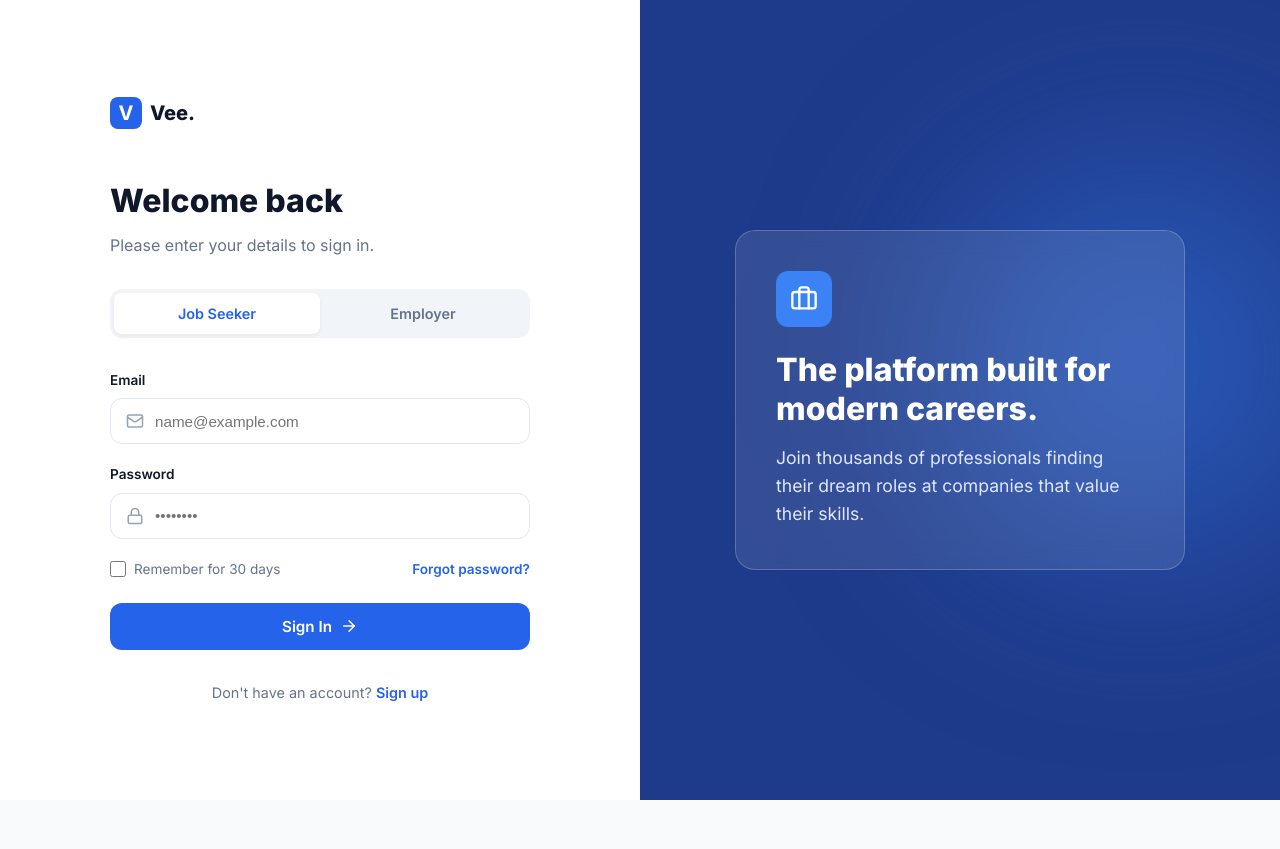
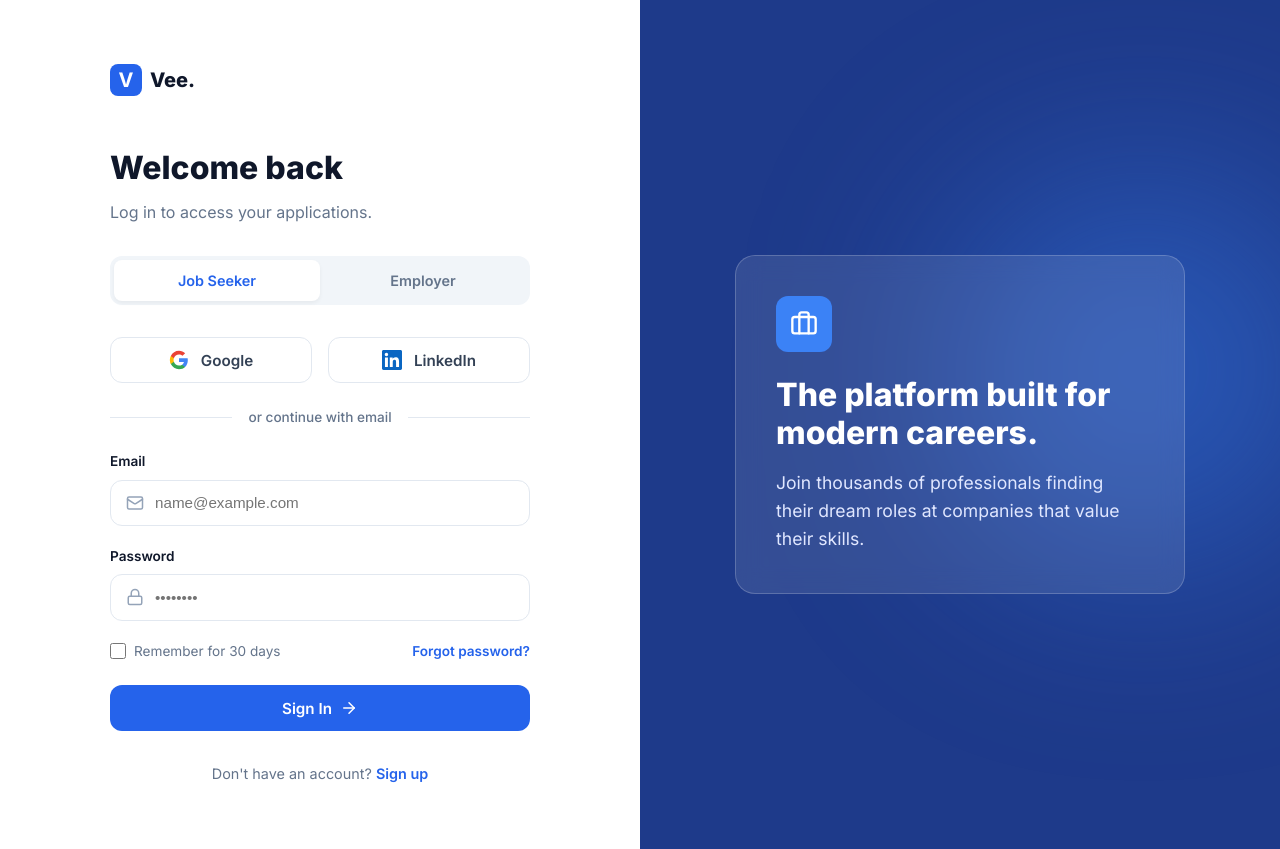
Before and after one commit to viipzy/VEE-JOB-BOARD, a React (Vite) app in the folder Job-Board/: page /login in a window 1280 px wide. Before the commit the page ends 800 px from the top, so only its background shows below. Built offline with nearby package versions, Linux system fonts and the light colour scheme.

Commit message:
fixing login page

```diff
--- a/Job-Board/src/index.css
+++ b/Job-Board/src/index.css
@@ -538,3 +538,65 @@ button { cursor: pointer; border: none; font-family: inherit; }
   max-width: 450px;
   color: white;
 }
+
+/* --- 8. Social Login Elements --- */
+.social-login-group {
+  display: flex;
+  flex-direction: column;
+  gap: 1rem;
+  margin-bottom: 1.5rem;
+}
+
+@media (min-width: 640px) {
+  .social-login-group {
+    flex-direction: row;
+  }
+}
+
+.social-btn {
+  flex: 1;
+  display: flex;
+  align-items: center;
+  justify-content: center;
+  gap: 0.75rem;
+  background-color: white;
+  border: 1px solid #e2e8f0;
+  border-radius: 12px;
+  padding: 0.75rem;
+  font-size: 0.95rem;
+  font-weight: 600;
+  color: #334155;
+  transition: all 0.2s ease;
+}
+
+.social-btn:hover {
+  background-color: #f8fafc;
+  border-color: #cbd5e1;
+  box-shadow: 0 2px 4px rgba(0, 0, 0, 0.02);
+  transform: translateY(-1px);
+}
+
+.auth-divider {
+  display: flex;
+  align-items: center;
+  text-align: center;
+  margin-bottom: 1.5rem;
+  color: #64748b;
+  font-size: 0.85rem;
+  font-weight: 500;
+}
+
+.auth-divider::before,
+.auth-divider::after {
+  content: '';
+  flex: 1;
+  border-bottom: 1px solid #e2e8f0;
+}
+
+.auth-divider:not(:empty)::before {
+  margin-right: 1rem;
+}
+
+.auth-divider:not(:empty)::after {
+  margin-left: 1rem;
+}
--- a/Job-Board/src/pages/public/Login.jsx
+++ b/Job-Board/src/pages/public/Login.jsx
@@ -2,7 +2,7 @@ import { useState } from "react";
 import { useDispatch } from "react-redux";
 import { useNavigate, Link } from "react-router-dom";
 import { Briefcase, Mail, Lock, ArrowRight } from "lucide-react";
-// import { loginSuccess } from '../../store/authSlice'; // Uncomment when authSlice is ready
+// import { loginSuccess } from '../../store/authSlice';
 
 const Login = () => {
   const [role, setRole] = useState("candidate");
@@ -13,7 +13,6 @@ const Login = () => {
   const handleLogin = (e) => {
     e.preventDefault();
 
-    // Simulate API authentication payload
     const userPayload = {
       id: Math.random().toString(36).substr(2, 9),
       name: email.split("@")[0] || "User",
@@ -21,15 +20,19 @@ const Login = () => {
       role: role,
     };
 
-    // dispatch(loginSuccess(userPayload)); // Uncomment when authSlice is ready
+    // dispatch(loginSuccess(userPayload));
     console.log("Logged in as:", userPayload);
 
-    // Route to appropriate dashboard
     if (role === "employer") {
       navigate("/employer/dashboard");
     } else {
       navigate("/candidate/dashboard");
     }
+  };
+
+  const handleSocialLogin = (provider) => {
+    console.log(`Initiating ${provider} login for ${role}...`);
+    // Future integration for Firebase/NextAuth/OAuth goes here
   };
 
   return (
@@ -43,7 +46,10 @@ const Login = () => {
           </Link>
 
           <h1 className="auth-title">Welcome back</h1>
-          <p className="auth-subtitle">Please enter your details to sign in.</p>
+          <p className="auth-subtitle">
+            Log in to access your{" "}
+            {role === "candidate" ? "applications" : "dashboard"}.
+          </p>
 
           {/* Role Toggle */}
           <div className="role-toggle">
@@ -62,6 +68,63 @@ const Login = () => {
               Employer
             </button>
           </div>
+
+          {/* Social Login Buttons */}
+          <div className="social-login-group">
+            <button
+              type="button"
+              onClick={() => handleSocialLogin("Google")}
+              className="social-btn"
+            >
+              <svg
+                width="20"
+                height="20"
+                viewBox="0 0 24 24"
+                fill="none"
+                xmlns="http://www.w3.org/2000/svg"
+              >
+                <path
+                  d="M22.56 12.25c0-.78-.07-1.53-.2-2.25H12v4.26h5.92c-.26 1.37-1.04 2.53-2.21 3.31v2.77h3.57c2.08-1.92 3.28-4.74 3.28-8.09z"
+                  fill="#4285F4"
+                />
+                <path
+                  d="M12 23c2.97 0 5.46-.98 7.28-2.66l-3.57-2.77c-.98.66-2.23 1.06-3.71 1.06-2.86 0-5.29-1.93-6.16-4.53H2.18v2.84C3.99 20.53 7.7 23 12 23z"
+                  fill="#34A853"
+                />
+                <path
+                  d="M5.84 14.09c-.22-.66-.35-1.36-.35-2.09s.13-1.43.35-2.09V7.07H2.18C1.43 8.55 1 10.22 1 12s.43 3.45 1.18 4.93l2.85-2.22.81-.62z"
+                  fill="#FBBC05"
+                />
+                <path
+                  d="M12 5.38c1.62 0 3.06.56 4.21 1.64l3.15-3.15C17.45 2.09 14.97 1 12 1 7.7 1 3.99 3.47 2.18 7.07l3.66 2.84c.87-2.6 3.3-4.53 6.16-4.53z"
+                  fill="#EA4335"
+                />
+              </svg>
+              Google
+            </button>
+
+            <button
+              type="button"
+              onClick={() => handleSocialLogin("LinkedIn")}
+              className="social-btn"
+            >
+              <svg
+                width="20"
+                height="20"
+                viewBox="0 0 24 24"
+                fill="none"
+                xmlns="http://www.w3.org/2000/svg"
+              >
+                <path
+                  d="M20.447 20.452h-3.554v-5.569c0-1.328-.027-3.037-1.852-3.037-1.853 0-2.136 1.445-2.136 2.939v5.667H9.351V9h3.414v1.561h.046c.477-.9 1.637-1.85 3.37-1.85 3.601 0 4.267 2.37 4.267 5.455v6.286zM5.337 7.433c-1.144 0-2.063-.926-2.063-2.065 0-1.138.92-2.063 2.063-2.063 1.14 0 2.064.925 2.064 2.063 0 1.139-.925 2.065-2.064 2.065zm1.782 13.019H3.555V9h3.564v11.452zM22.225 0H1.771C.792 0 0 .774 0 1.729v20.542C0 23.227.792 24 1.771 24h20.451C23.2 24 24 23.227 24 22.271V1.729C24 .774 23.2 0 22.222 0h.003z"
+                  fill="#0A66C2"
+                />
+              </svg>
+              LinkedIn
+            </button>
+          </div>
+
+          <div className="auth-divider">or continue with email</div>
 
           <form onSubmit={handleLogin}>
             <div className="form-group">
@@ -164,7 +227,7 @@ const Login = () => {
         </div>
       </div>
 
-      {/* Right side: Branded Visual (Hidden on mobile) */}
+      {/* Right side: Branded Visual */}
       <div className="auth-visual-side">
         <div className="auth-visual-glow"></div>
 
```
